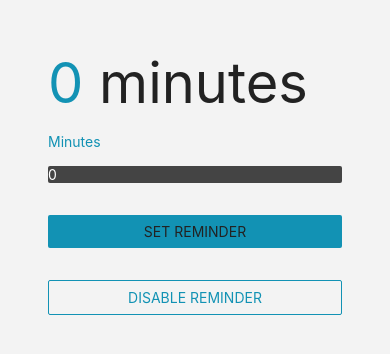
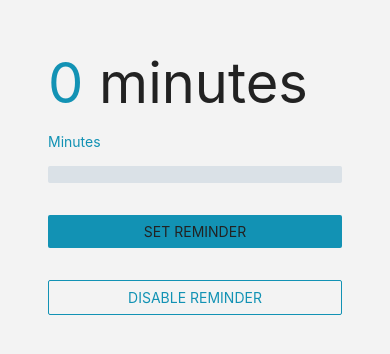
Before and after one commit to leemorrowdev/SimpleReminder, a React Native app: screen / in a window 390 px wide. Shown: the part 240-594 px from the top of the page. Built offline with nearby package versions, Linux system fonts and the light colour scheme.

Commit message:
Switch to react native push notification

```diff
--- a/App.js
+++ b/App.js
@@ -9,17 +9,16 @@
 import React, {useState} from 'react';
 import type {Node} from 'react';
 import {
-  SafeAreaView,
+  Alert,
   StatusBar,
   StyleSheet,
   Text,
   TextInput,
   TouchableOpacity,
-  Vibration,
   View,
   useColorScheme,
 } from 'react-native';
-import BackgroundTimer from 'react-native-background-timer';
+import PushNotification from 'react-native-push-notification';
 
 const colors = {
   primary: '#1292B4',
@@ -34,40 +33,55 @@ const colors = {
 const MILLISECONDS_IN_MINUTE = 60000;
 
 const App: () => Node = () => {
-  const [minutesText, setMinutesText] = useState(0);
-  const [minutesReminder, setMinutesReminder] = useState();
+  const [minutesInput, setMinutesInput] = useState('');
+  const [minutesReminder, setMinutesReminder] = useState('0');
   const isDarkMode = useColorScheme() === 'dark';
 
-  const onMinutesTextChanged = _minutesText => {
-    // Remove nonnumeric characters and convert to integer
-    setMinutesText(parseInt(_minutesText.replace(/\D/g, ''), 10));
-  };
+  const onSetReminderPressed = () => {
+    PushNotification.cancelLocalNotifications({id: '0'});
 
-  const onSetReminderPressed = () => {
-    BackgroundTimer.stopBackgroundTimer();
-    if (minutesText) {
-      setMinutesReminder(minutesText);
-      BackgroundTimer.runBackgroundTimer(() => {
-        Vibration.vibrate();
-      }, minutesText * MILLISECONDS_IN_MINUTE);
+    if (minutesInput) {
+      const minutes = parseInt(minutesInput, 10);
+      setMinutesReminder(minutes);
+
+      if (!minutes) {
+        Alert.alert('Invalid input', '', [
+          {
+            text: 'OK',
+          },
+        ]);
+
+        return;
+      }
+
+      PushNotification.localNotificationSchedule({
+        id: '0', // Must be string integer
+        channelId: 'simple-reminder',
+        date: new Date(Date.now() + minutes * MILLISECONDS_IN_MINUTE), // Initial notification
+        repeatType: 'time',
+        repeatTime: minutes * MILLISECONDS_IN_MINUTE,
+        title: 'Simple Reminder',
+        message: 'My Notification Message', // Required
+        allowWhileIdle: true,
+      });
     }
   };
 
   const onDisableReminderPressed = () => {
-    BackgroundTimer.stopBackgroundTimer();
-    setMinutesReminder(0);
+    PushNotification.cancelLocalNotifications({id: '0'});
+    setMinutesReminder('0');
   };
 
   return (
-    <SafeAreaView
+    <View
       style={[
         styles.container,
-        isDarkMode ? styles.darkBackground : styles.lightBackground,
+        isDarkMode ? styles.darkerBackground : styles.lighterBackground,
       ]}>
       <StatusBar barStyle={isDarkMode ? 'light-content' : 'dark-content'} />
       <View style={styles.content}>
         <Text style={styles.minutes}>
-          <Text style={styles.highlightText}>{minutesReminder || 0}</Text>
+          <Text style={styles.highlightText}>{minutesReminder}</Text>
           <Text style={isDarkMode ? styles.lightText : styles.darkText}>
             {' '}
             minutes
@@ -75,10 +89,14 @@ const App: () => Node = () => {
         </Text>
         <Text style={styles.label}>Minutes</Text>
         <TextInput
-          style={styles.input}
+          style={[
+            styles.input,
+            isDarkMode ? styles.darkBackground : styles.lightBackground,
+            isDarkMode ? styles.lightText : styles.darkText,
+          ]}
           keyboardType={'numeric'}
-          onChangeText={_minutesText => onMinutesTextChanged(_minutesText)}
-          value={minutesText}
+          onChangeText={_minutesInput => setMinutesInput(_minutesInput)}
+          value={minutesInput}
           maxLength={15}
           selectionColor={colors.primary}
           disableFullscreenUI={true}
@@ -96,7 +114,7 @@ const App: () => Node = () => {
           <Text style={styles.highlightText}>DISABLE REMINDER</Text>
         </TouchableOpacity>
       </View>
-    </SafeAreaView>
+    </View>
   );
 };
 
@@ -106,9 +124,15 @@ const styles = StyleSheet.create({
     justifyContent: 'center',
   },
   lightBackground: {
+    backgroundColor: colors.light,
+  },
+  lighterBackground: {
     backgroundColor: colors.lighter,
   },
   darkBackground: {
+    backgroundColor: colors.dark,
+  },
+  darkerBackground: {
     backgroundColor: colors.darker,
   },
   lightText: {
@@ -127,8 +151,6 @@ const styles = StyleSheet.create({
     color: colors.primary,
   },
   input: {
-    color: colors.white,
-    backgroundColor: colors.dark,
     borderRadius: 2,
     marginVertical: 16,
   },
--- a/package.json
+++ b/package.json
@@ -13,7 +13,7 @@
   "dependencies": {
     "react": "17.0.1",
     "react-native": "0.64.1",
-    "react-native-background-timer": "^2.4.1"
+    "react-native-push-notification": "^7.2.3"
   },
   "devDependencies": {
     "@babel/core": "^7.12.9",
```
Also changed, not shown: index.js (+13 -1 lines), 3 other files (tests, documents, lock files or other folders).
